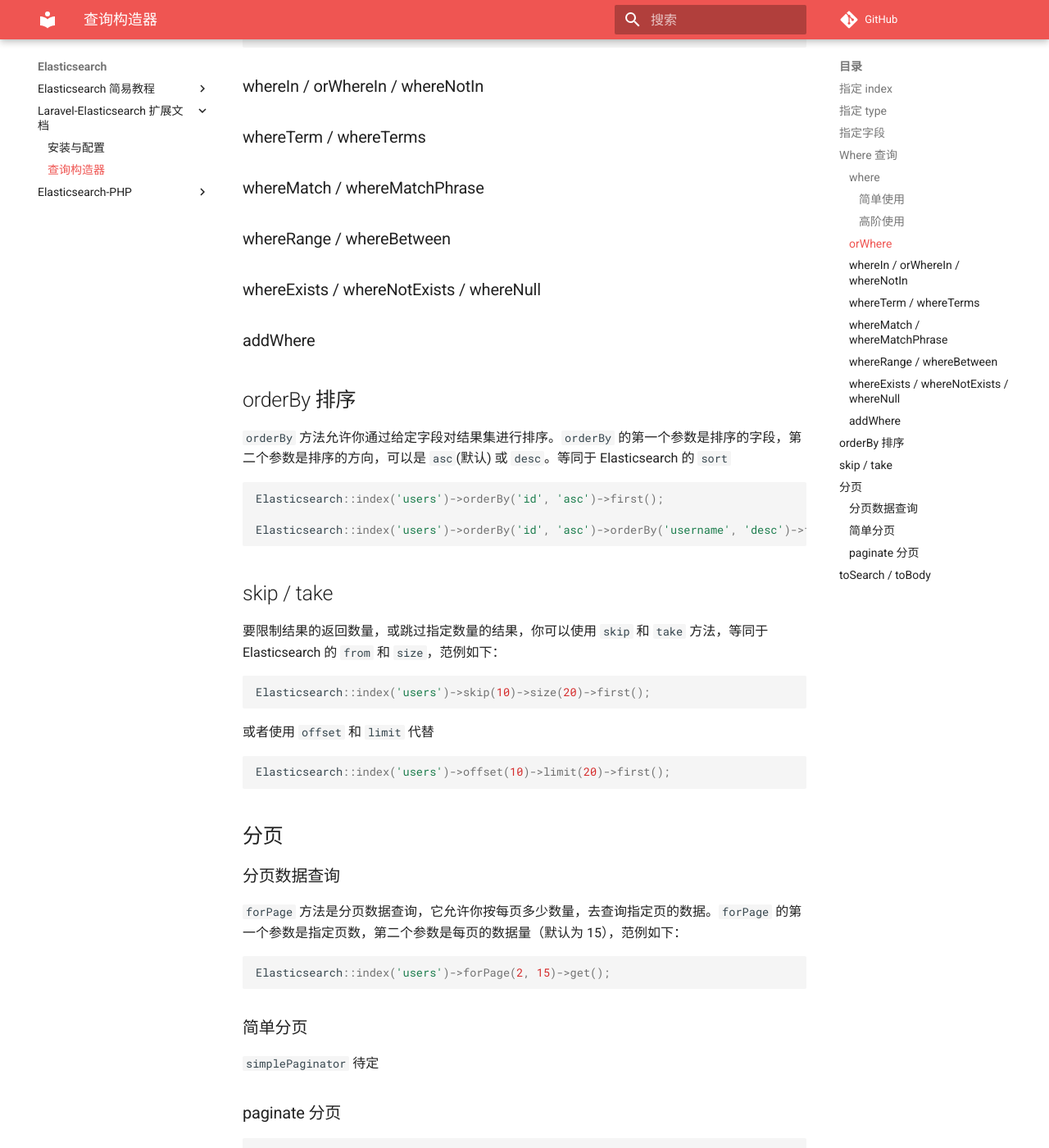
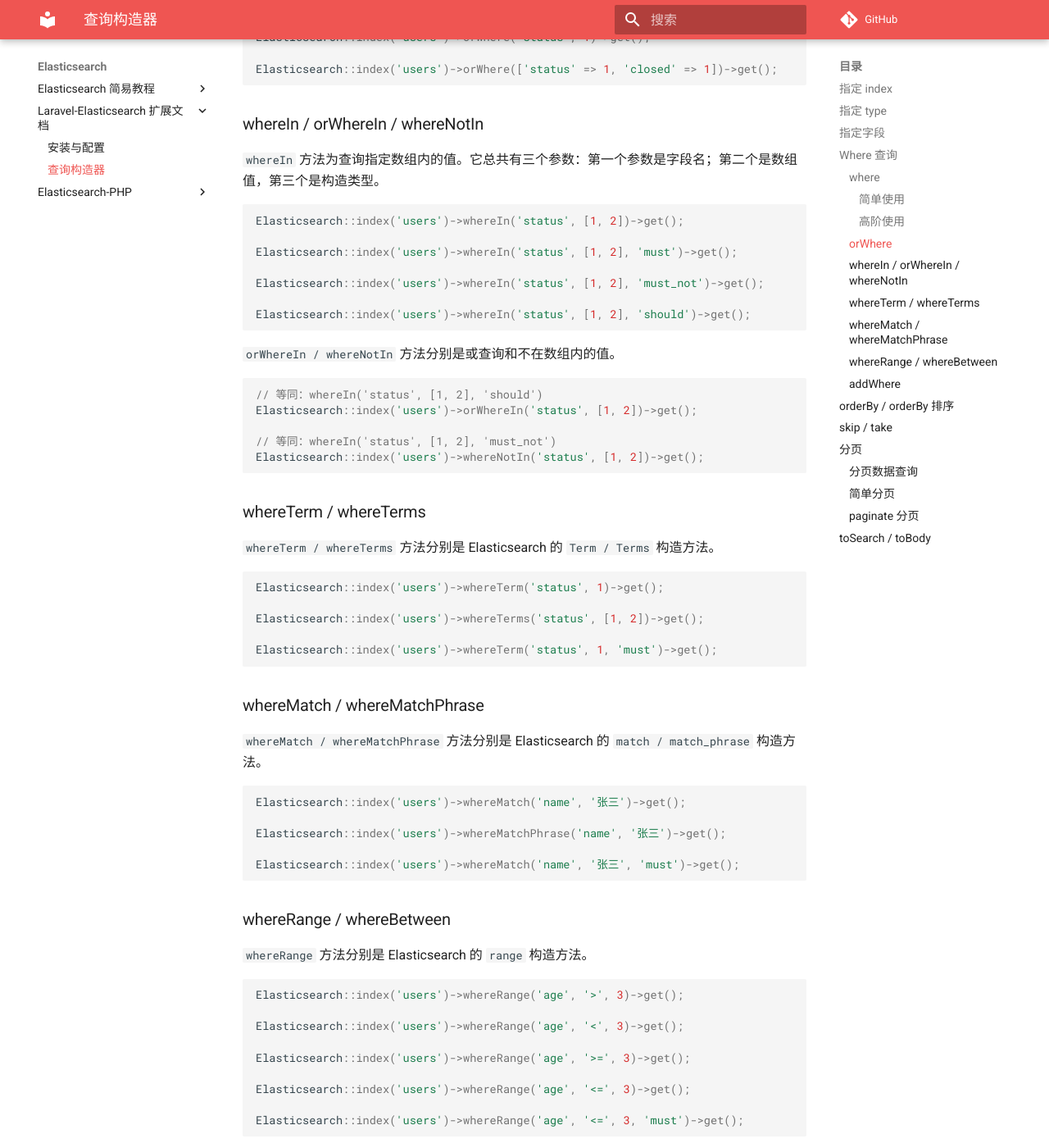
Before and after one commit to flc1125/docs, an MkDocs documentation site: the page built from docs/elasticsearch/laravel-elasticsearch/builder.md, in a window 1280 px wide and 1400 px high, scrolled down 2481 px. Shown: the whole window at 82% size. Built offline with MkDocs 1.6.1 and Material for MkDocs 9.7.7, drawn with Linux system fonts in a browser that asks for light colours; comment, search, counter and statistics services are not loaded; some of the changed text lies outside the part shown.

Commit message:
laravel-elasticsearch builder

````diff
--- a/docs/elasticsearch/laravel-elasticsearch/builder.md
+++ b/docs/elasticsearch/laravel-elasticsearch/builder.md
@@ -117,17 +121,102 @@
 
 ### whereIn / orWhereIn / whereNotIn
 
+`whereIn` 方法为查询指定数组内的值。它总共有三个参数：第一个参数是字段名；第二个是数组值，第三个是构造类型。
+
+```php
+Elasticsearch::index('users')->whereIn('status', [1, 2])->get();
+
+Elasticsearch::index('users')->whereIn('status', [1, 2], 'must')->get();
+
+Elasticsearch::index('users')->whereIn('status', [1, 2], 'must_not')->get();
+
+Elasticsearch::index('users')->whereIn('status', [1, 2], 'should')->get();
+```
+
+`orWhereIn / whereNotIn` 方法分别是或查询和不在数组内的值。
+
+```php
+// 等同：whereIn('status', [1, 2], 'should')
+Elasticsearch::index('users')->orWhereIn('status', [1, 2])->get();
+
+// 等同：whereIn('status', [1, 2], 'must_not')
+Elasticsearch::index('users')->whereNotIn('status', [1, 2])->get();
+```
+
 ### whereTerm / whereTerms
+
+`whereTerm / whereTerms` 方法分别是 Elasticsearch 的 `Term / Terms` 构造方法。
+
+```php
+Elasticsearch::index('users')->whereTerm('status', 1)->get();
+
+Elasticsearch::index('users')->whereTerms('status', [1, 2])->get();
+
+Elasticsearch::index('users')->whereTerm('status', 1, 'must')->get();
+```
 
 ### whereMatch / whereMatchPhrase
 
+`whereMatch / whereMatchPhrase` 方法分别是 Elasticsearch 的 `match / match_phrase` 构造方法。
+
+```php
+Elasticsearch::index('users')->whereMatch('name', '张三')->get();
+
+Elasticsearch::index('users')->whereMatchPhrase('name', '张三')->get();
+
+Elasticsearch::index('users')->whereMatch('name', '张三', 'must')->get();
+```
+
 ### whereRange / whereBetween
 
-### whereExists / whereNotExists / whereNull
+`whereRange` 方法分别是 Elasticsearch 的 `range` 构造方法。
+
+```php
+Elasticsearch::index('users')->whereRange('age', '>', 3)->get();
+
+Elasticsearch::index('users')->whereRange('age', '<', 3)->get();
+
+Elasticsearch::index('users')->whereRange('age', '>=', 3)->get();
+
+Elasticsearch::index('users')->whereRange('age', '<=', 3)->get();
+
+Elasticsearch::index('users')->whereRange('age', '<=', 3, 'must')->get();
+```
+
+当然，针对区间的，你也可以使用 `whereBetween` 方法：
+
+```php
+// >= 3 and <= 6
+Elasticsearch::index('users')->whereBetween('age', [3, 6])->get();
+
+Elasticsearch::index('users')->whereBetween('age', [3, 6], 'must')->get();
+```
 
 ### addWhere
 
-## orderBy 排序
+如果以上的 `where` 都没有你想要的，那你也可以使用 `addWhere` 方法添加原生的条件查询：
+
+```php
+Elasticsearch::index('users')->addWhere([
+    'term' => [
+        "status" => [
+            "value" => 3,
+            'boost' => 2,
+        ]
+    ]
+])->get();
+
+Elasticsearch::index('users')->addWhere([
+    'term' => [
+        "status" => [
+            "value" => 3,
+            'boost' => 2,
+        ]
+    ]
+], 'must')->get();
+```
+
+## orderBy / orderBy 排序
 
 `orderBy` 方法允许你通过给定字段对结果集进行排序。`orderBy` 的第一个参数是排序的字段，第二个参数是排序的方向，可以是 `asc`(默认) 或 `desc`。等同于 Elasticsearch 的 `sort`
 
@@ -137,12 +226,26 @@
 Elasticsearch::index('users')->orderBy('id', 'asc')->orderBy('username', 'desc')->first();
 ```
 
+如果 `orderBy` 满足不了你的排序，也可以使用 `addOrder` 方法，增加原生的排序方法：
+
+```php
+Elasticsearch::index('users')->addOrder([
+    '_script' => [
+        'type'   => 'number',
+        'script' => [
+            'source' => 'doc["age"].value + doc["sex"].value',
+        ],
+        'order' => 'desc',
+    ],
+])->first();
+```
+
 ## skip / take
 
 要限制结果的返回数量，或跳过指定数量的结果，你可以使用 `skip` 和 `take` 方法，等同于 Elasticsearch 的 `from` 和 `size`，范例如下：
 
 ```php
-Elasticsearch::index('users')->skip(10)->size(20)->first();
+Elasticsearch::index('users')->skip(10)->take(20)->first();
 ```
 
 或者使用 `offset` 和 `limit` 代替
````
Also changed, not shown: other parts of docs/elasticsearch/laravel-elasticsearch/builder.md (+7 -3 lines).
